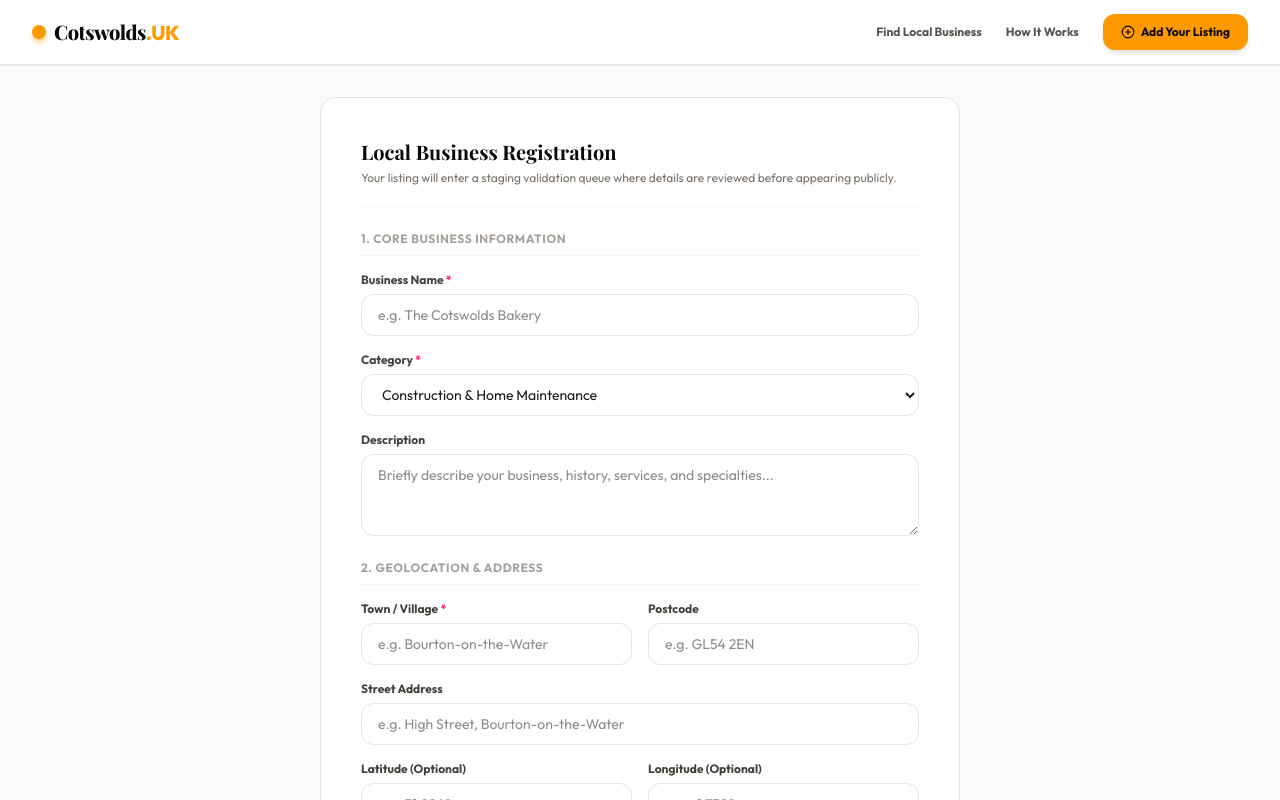
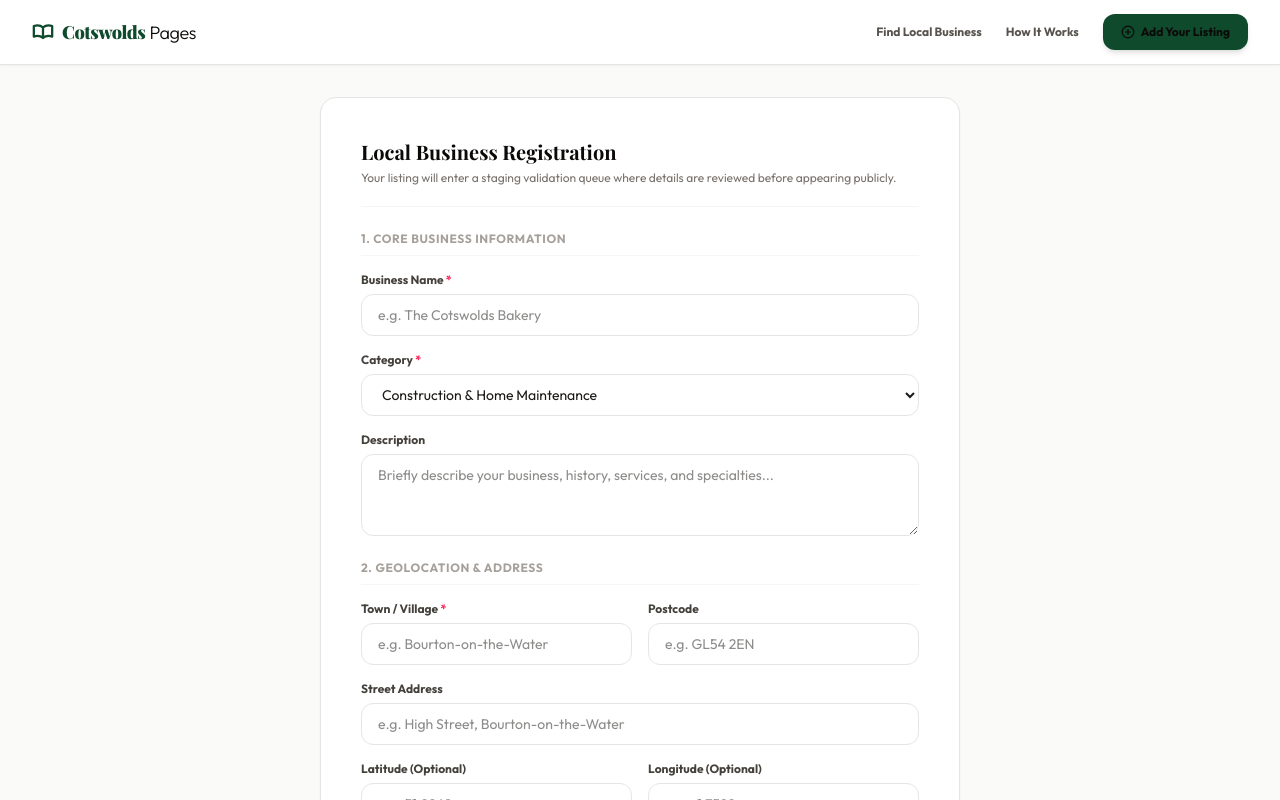
Before and after one commit to ram2ey/cotswolds-listings, a Next.js app: page /listings/submit in a window 1280 px wide. Shown: the top 800 px of the page. Built offline with nearby package versions, Linux system fonts and the light colour scheme; a web font is replaced by a local one.

Commit message:
Rebrand site to Cotswolds Pages, transition theme accent color to forest green, and update logos

```diff
--- a/src/app/components/Navbar.tsx
+++ b/src/app/components/Navbar.tsx
@@ -20,9 +20,11 @@ export default function Navbar() {
         <div className="flex justify-between h-16 items-center">
           {/* Logo */}
           <Link href="/" className="flex items-center gap-2 cursor-pointer">
-            <span className="h-3.5 w-3.5 rounded-full bg-amber-500 shadow-md shadow-amber-500/50" />
-            <span className="font-serif text-xl font-extrabold tracking-tight text-stone-950">
-              Cotswolds<span className="text-amber-500 font-sans">.UK</span>
+            <svg className="w-5.5 h-4.5 text-amber-500 shrink-0" viewBox="0 0 24 16" fill="none" stroke="currentColor" strokeWidth="2.5" strokeLinecap="round" strokeLinejoin="round">
+              <path d="M12 14.5c-3-2.5-7-2.5-10-1.5V1.5c3-1 7-1 10 1.5M12 14.5c3-2.5 7-2.5 10-1.5V1.5c-3-1-7-1-10 1.5M12 3v11.5" />
+            </svg>
+            <span className="font-serif text-lg font-black tracking-tight text-amber-500">
+              Cotswolds<span className="text-stone-950 font-sans font-light ml-1">Pages</span>
             </span>
           </Link>
 
--- a/src/app/globals.css
+++ b/src/app/globals.css
@@ -6,6 +6,17 @@
 }
 
 @theme inline {
+  --color-amber-50: #f0f7f3;
+  --color-amber-100: #e1efe9;
+  --color-amber-200: #b8ded0;
+  --color-amber-300: #7bbfab;
+  --color-amber-400: #429f86;
+  --color-amber-500: #0f4a2c; /* Forest Green from logo */
+  --color-amber-600: #0c3d24;
+  --color-amber-700: #092f1b;
+  --color-amber-800: #061f12;
+  --color-amber-900: #030f09;
+
   --color-background: var(--background);
   --color-foreground: var(--foreground);
   --font-sans: var(--font-sans), system-ui, -apple-system, sans-serif;
--- a/src/app/layout.tsx
+++ b/src/app/layout.tsx
@@ -13,8 +13,8 @@ const outfit = Outfit({
 });
 
 export const metadata: Metadata = {
-  title: "Cotswolds Local Business Directory | Hotels, Pubs & Attractions",
-  description: "Explore the premium local business directory for the Cotswolds region (UK). Discover historic coaching inns, boutique stores, organic farms, and attractions across Gloucestershire, Oxfordshire, and Warwickshire.",
+  title: "Cotswolds Pages | Local Business Directory",
+  description: "Explore the premium local business directory for the Cotswolds region (Cotswolds Pages). Discover local services, trades, builders, salons, and hotels.",
 };
 
 export default function RootLayout({
--- a/src/app/listings/[slug]/page.tsx
+++ b/src/app/listings/[slug]/page.tsx
@@ -392,7 +392,7 @@ export default function ListingProfile() {
   const whatsappNumber = listing.whatsapp || listing.phone;
   const cleanWhatsapp = whatsappNumber ? whatsappNumber.replace(/[^\d]/g, '') : '';
   const whatsappUrl = cleanWhatsapp
-    ? `https://wa.me/${cleanWhatsapp}?text=Hi%20${encodeURIComponent(listing.title)},%20I%20saw%20your%20profile%20on%20Cotswolds.UK%20and%20wanted%20to%20get%20in%20touch!`
+    ? `https://wa.me/${cleanWhatsapp}?text=Hi%20${encodeURIComponent(listing.title)},%20I%20saw%20your%20profile%20on%20Cotswolds%20Pages%20and%20wanted%20to%20get%20in%20touch!`
     : '';
 
   return (
@@ -1048,7 +1048,7 @@ export default function ListingProfile() {
       {/* 3. Footer */}
       <footer className="bg-stone-900 text-stone-400 py-12 border-t border-stone-800">
         <div className="max-w-7xl mx-auto px-4 sm:px-6 lg:px-8 text-center text-xs space-y-3">
-          <p>© {new Date().getFullYear()} Cotswolds.UK Directory Services. All Rights Reserved.</p>
+          <p>© {new Date().getFullYear()} Cotswolds Pages. All Rights Reserved.</p>
           <div className="flex items-center justify-center gap-4 text-stone-500 font-bold">
             <Link href="/" className="hover:text-stone-300 transition">Directory Search</Link>
             <span>•</span>
--- a/src/app/page.tsx
+++ b/src/app/page.tsx
@@ -359,7 +359,7 @@ export default async function Home() {
         <div className="absolute inset-0 bg-stone-900/60 backdrop-blur-[1px]" />
         <div className="max-w-4xl mx-auto text-center px-4 relative z-10">
           <h2 className="text-2xl sm:text-3xl font-serif font-black text-white leading-tight">
-            Cotswolds.UK Directory is the best way to find & discover great local businesses
+            Cotswolds Pages is the best way to find & discover great local businesses
           </h2>
           <p className="text-stone-300 text-xs mt-4 max-w-xl mx-auto leading-relaxed">
             Verify ownership of your business listing to gain priority rankings, unlock photo galleries, add custom FAQs, and start getting direct customer leads.
@@ -382,9 +382,11 @@ export default async function Home() {
           {/* Column 1: Branding */}
           <div>
             <div className="flex items-center gap-2 mb-4">
-              <span className="h-3.5 w-3.5 rounded-full bg-amber-500" />
-              <span className="font-serif text-lg font-extrabold tracking-tight text-stone-950">
-                Cotswolds<span className="text-amber-500 font-sans">.UK</span>
+              <svg className="w-5.5 h-4.5 text-amber-500 shrink-0" viewBox="0 0 24 16" fill="none" stroke="currentColor" strokeWidth="2.5" strokeLinecap="round" strokeLinejoin="round">
+                <path d="M12 14.5c-3-2.5-7-2.5-10-1.5V1.5c3-1 7-1 10 1.5M12 14.5c3-2.5 7-2.5 10-1.5V1.5c-3-1-7-1-10 1.5M12 3v11.5" />
+              </svg>
+              <span className="font-serif text-lg font-black tracking-tight text-amber-500">
+                Cotswolds<span className="text-stone-950 font-sans font-light ml-1">Pages</span>
               </span>
             </div>
             <p className="text-xs text-stone-505 leading-relaxed pr-6">
@@ -407,8 +409,8 @@ export default async function Home() {
           <div>
             <h4 className="text-[10px] font-extrabold uppercase tracking-widest text-stone-400 mb-4">Contact Us</h4>
             <ul className="space-y-2 text-xs text-stone-505 leading-relaxed">
-              <li>Email: <a href="mailto:info@cotswolds.uk" className="font-semibold text-stone-700 hover:text-stone-950">info@cotswolds.uk</a></li>
-              <li>Website: <a href="https://cotswolds.uk" target="_blank" rel="noopener noreferrer" className="font-semibold text-stone-700 hover:text-stone-950">cotswolds.uk</a></li>
+              <li>Email: <a href="mailto:info@cotswoldspages.co.uk" className="font-semibold text-stone-700 hover:text-stone-950">info@cotswoldspages.co.uk</a></li>
+              <li>Website: <a href="https://cotswoldspages.co.uk" target="_blank" rel="noopener noreferrer" className="font-semibold text-stone-700 hover:text-stone-950">cotswoldspages.co.uk</a></li>
               <li className="pt-2 flex gap-3 text-stone-400">
                 <a href="#" className="hover:text-stone-750">Facebook</a>
                 <span>•</span>
@@ -421,7 +423,7 @@ export default async function Home() {
         </div>
 
         <div className="max-w-7xl mx-auto px-4 sm:px-6 lg:px-8 border-t border-stone-100 mt-12 pt-8 text-center text-[10px] text-stone-400">
-          <p>© {new Date().getFullYear()} Cotswolds.UK Directory. All rights reserved.</p>
+          <p>© {new Date().getFullYear()} Cotswolds Pages. All rights reserved.</p>
         </div>
       </footer>
     </div>
--- a/src/app/search/page.tsx
+++ b/src/app/search/page.tsx
@@ -3,8 +3,8 @@ import Navbar from "../components/Navbar";
 import { Suspense } from "react";
 
 export const metadata = {
-  title: "Search Local Listings | Cotswolds.UK Directory",
-  description: "Browse and search through our verified database of boutique hotels, inns, pubs, local shops, and trades across the Cotswolds.",
+  title: "Search Local Listings | Cotswolds Pages Directory",
+  description: "Browse and search through our verified database of local trades, services, hotels, and restaurants across the Cotswolds.",
 };
 
 export default function SearchPage() {
@@ -38,13 +38,15 @@ export default function SearchPage() {
       <footer className="bg-white border-t border-stone-200 py-12">
         <div className="max-w-7xl mx-auto px-4 sm:px-6 lg:px-8 flex flex-col md:flex-row items-center justify-between gap-6 text-center md:text-left">
           <div className="flex items-center gap-2">
-            <span className="h-3.5 w-3.5 rounded-full bg-amber-500" />
-            <span className="font-serif text-md font-extrabold tracking-tight text-stone-950">
-              Cotswolds<span className="text-amber-500 font-sans">.UK</span>
+            <svg className="w-5.5 h-4.5 text-amber-500 shrink-0" viewBox="0 0 24 16" fill="none" stroke="currentColor" strokeWidth="2.5" strokeLinecap="round" strokeLinejoin="round">
+              <path d="M12 14.5c-3-2.5-7-2.5-10-1.5V1.5c3-1 7-1 10 1.5M12 14.5c3-2.5 7-2.5 10-1.5V1.5c-3-1-7-1-10 1.5M12 3v11.5" />
+            </svg>
+            <span className="font-serif text-md font-black tracking-tight text-amber-500">
+              Cotswolds<span className="text-stone-950 font-sans font-light ml-1">Pages</span>
             </span>
           </div>
           <div className="text-xs text-stone-400">
-            <p>© {new Date().getFullYear()} Cotswolds.UK Directory. All rights reserved.</p>
+            <p>© {new Date().getFullYear()} Cotswolds Pages. All rights reserved.</p>
           </div>
         </div>
       </footer>
```
